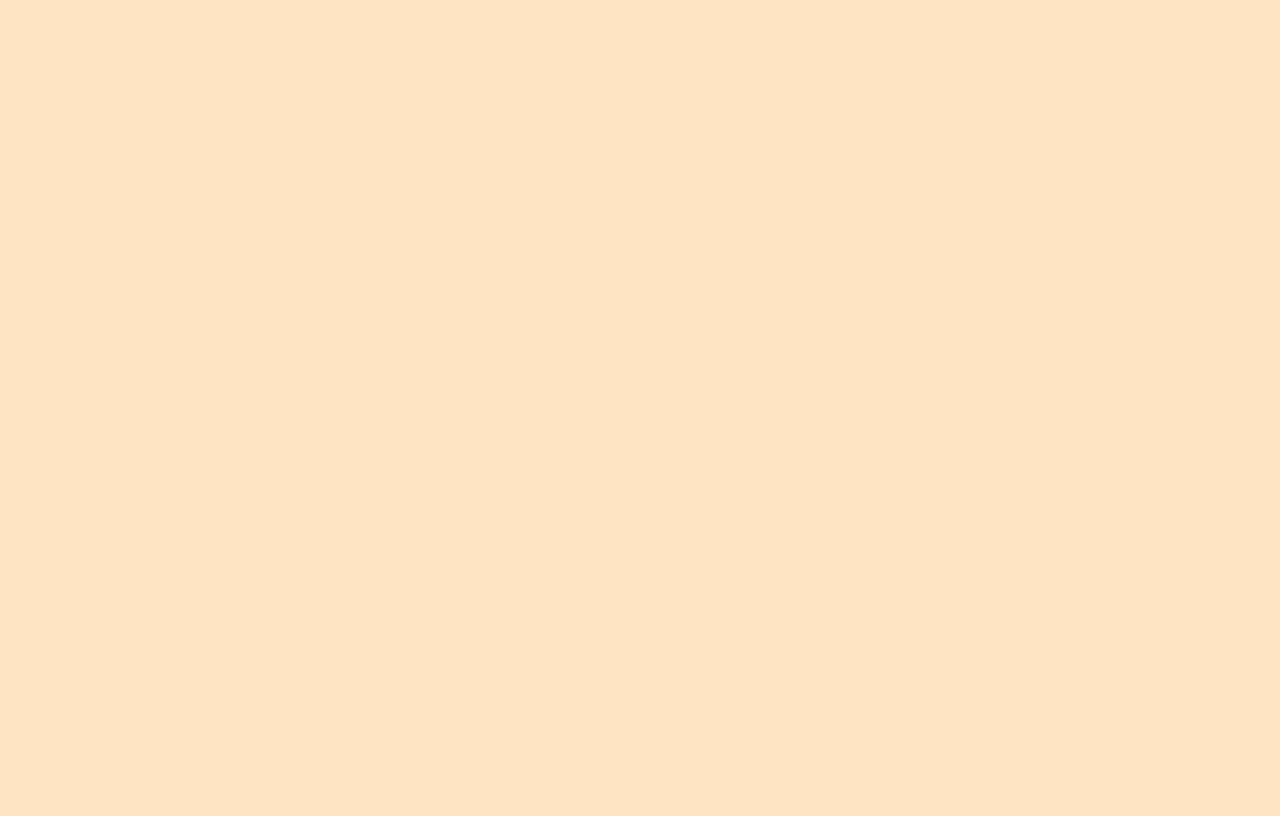
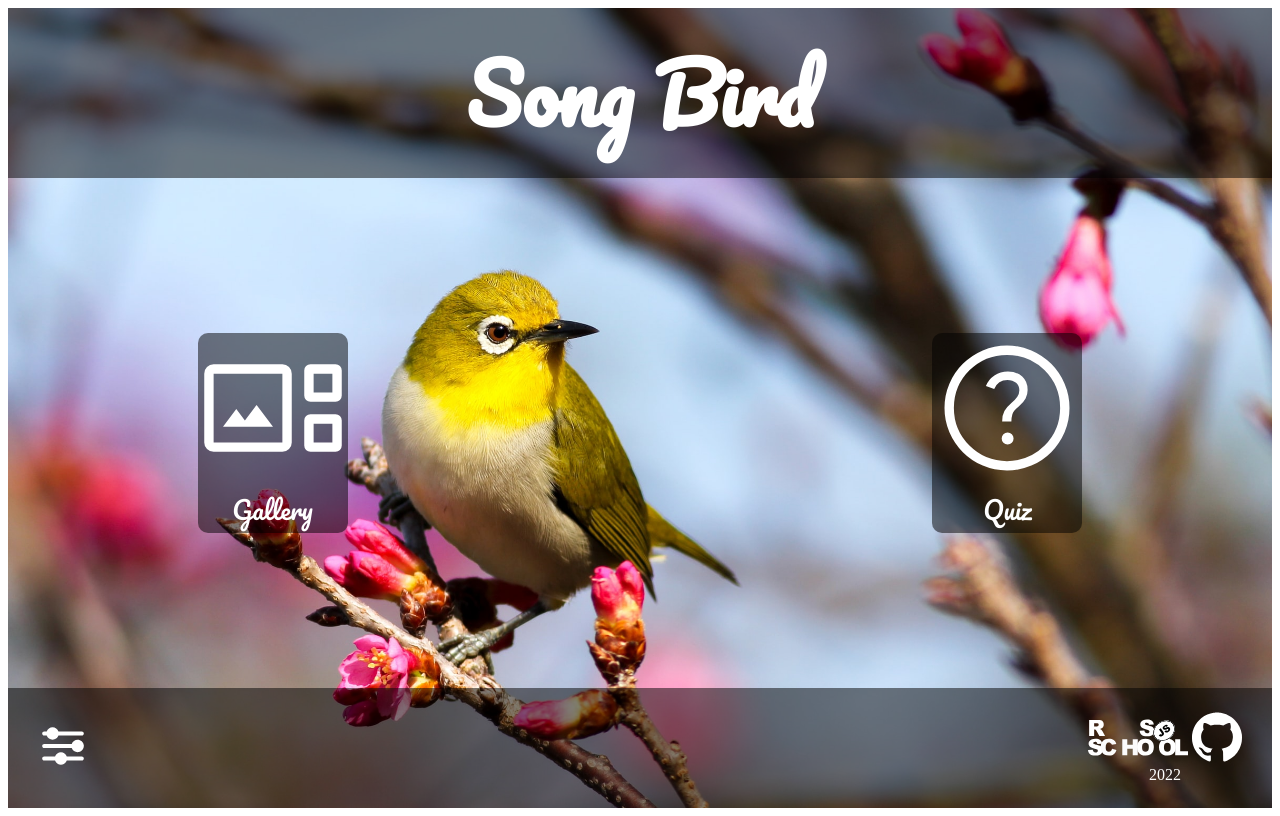
Before and after one commit to Arclett/rss-jsfe-projects, a website built with webpack: page song-bird/src/index.html in a window 1280 px wide. Built offline with nearby package versions, Linux system fonts and the light colour scheme.

Commit message:
feat: add basic layout for main page

```diff
--- a/song-bird/package.json
+++ b/song-bird/package.json
@@ -5,7 +5,8 @@
   "name": "song-bird",
   "scripts": {
     "start": "webpack serve --env development",
-    "build": "webpack"
+    "build": "webpack",
+    "deploy": "npm run build && npx gh-pages -d dist -e codejam-puzzle"
   },
   "devDependencies": {
     "clean-webpack-plugin": "^4.0.0",
@@ -19,5 +20,8 @@
     "webpack-cli": "^4.9.0",
     "webpack-dev-server": "^4.3.1",
     "webpack-remove-empty-scripts": "^0.7.1"
+  },
+  "dependencies": {
+    "gh-pages": "^4.0.0"
   }
 }
--- a/song-bird/src/index.html
+++ b/song-bird/src/index.html
@@ -5,7 +5,52 @@
     <meta http-equiv="X-UA-Compatible" content="IE=edge" />
     <meta name="viewport" content="width=device-width, initial-scale=1.0" />
     <title>My JS App</title>
-    <link rel="stylesheet" />
+    <link rel="preconnect" href="https://fonts.googleapis.com" />
+    <link rel="preconnect" href="https://fonts.gstatic.com" crossorigin />
+    <link
+      href="https://fonts.googleapis.com/css2?family=Pacifico&family=Roboto:wght@300;400;700&display=swap"
+      rel="stylesheet"
+    />
   </head>
-  <body></body>
+  <body>
+    <div class="body-wrapper">
+      <header>
+        <div class="header-wrapper">
+          <h1 class="main-title">Song Bird</h1>
+        </div>
+      </header>
+      <main class="main">
+        <div class="main-links">
+          <img class="gallery-link" src="./assets/svg/gallery-icon.svg" />
+          <div>Gallery</div>
+        </div>
+        <div class="main-links">
+          <img class="quiz-link" src="./assets/svg/quiz.svg" />
+          <div>Quiz</div>
+        </div>
+      </main>
+      <footer>
+        <div class="footer-wrapper">
+          <div class="settings-icon">
+            <img src="./assets/svg/settings.svg" alt="settings icon" />
+          </div>
+          <div class="credits">
+            <a
+              ><img
+                class="rss-icon"
+                src="./assets/svg/rs_school_js1.svg"
+                alt="rs-school icon"
+            /></a>
+            <a href=""
+              ><img
+                class="git-icon"
+                src="./assets/svg/git-icon.svg"
+                alt="github icon"
+            /></a>
+            <div class="year">2022</div>
+          </div>
+        </div>
+      </footer>
+    </div>
+  </body>
 </html>
--- a/song-bird/src/styles/abstracts/_mixins.scss
+++ b/song-bird/src/styles/abstracts/_mixins.scss
@@ -0,0 +1,10 @@
+@mixin centered {
+  display: flex;
+  justify-content: center;
+  align-items: center;
+}
+
+@mixin marginReset {
+  margin: 0px;
+  padding: 0px;
+}
--- a/song-bird/src/styles/abstracts/_variables.scss
+++ b/song-bird/src/styles/abstracts/_variables.scss
@@ -0,0 +1 @@
+$blackBg: rgba(0, 0, 0, 0.5);
--- /dev/null
+++ b/song-bird/src/styles/layout/_footer.scss
@@ -0,0 +1,26 @@
+.footer-wrapper {
+  background-color: $blackBg;
+  height: 100px;
+  padding: 10px 30px;
+  display: flex;
+  justify-content: space-between;
+  align-items: center;
+  .settings-icon {
+    img {
+      height: 50px;
+      width: 50px;
+    }
+  }
+  .rss-icon {
+    width: 100px;
+    height: 50px;
+  }
+  a .git-icon {
+    width: 50px;
+    height: 50px;
+  }
+  .year {
+    @include centered;
+    color: white;
+  }
+}
--- /dev/null
+++ b/song-bird/src/styles/layout/_header.scss
@@ -0,0 +1,12 @@
+.header-wrapper {
+  background-color: $blackBg;
+  width: 100%;
+  font-size: 40px;
+  padding: 15px 0;
+  @include centered;
+  .main-title {
+    @include marginReset;
+    color: white;
+    font-family: Pacifico, cursive;
+  }
+}
--- a/song-bird/src/styles/main.scss
+++ b/song-bird/src/styles/main.scss
@@ -1,3 +1,44 @@
-body {
-  background-color: bisque;
+//abstracts
+
+@import "./abstracts/mixins";
+@import "./abstracts/variables";
+
+//layouts
+
+@import "./layout/header";
+@import "./layout/footer";
+
+//main page styles
+
+.body-wrapper {
+  background: url("../assets/img/default-bg.jpg") no-repeat;
+  background-size: cover;
+  width: 100%;
+  height: 100vh;
+  display: flex;
+  justify-content: space-between;
+  flex-direction: column;
 }
+.main {
+  display: flex;
+  width: 70%;
+  margin: 0 auto;
+  justify-content: space-between;
+
+  .main-links {
+    height: 200px;
+    width: 150px;
+    border-radius: 10px;
+    background-color: $blackBg;
+    transition: 0.5s;
+    &:hover {
+      scale: 1.2;
+    }
+    div {
+      @include centered;
+      color: white;
+      font-size: 25px;
+      font-family: Pacifico, cursive;
+    }
+  }
+}
```
Also changed, not shown: song-bird/src/assets/img/default-bg.jpg (added), song-bird/src/assets/svg/gallery-icon.svg (added), song-bird/src/assets/svg/git-icon.svg (added), song-bird/src/assets/svg/quiz.svg (added), song-bird/src/assets/svg/rs_school_js1.svg (added), song-bird/src/assets/svg/settings.svg (added), 1 other file.
